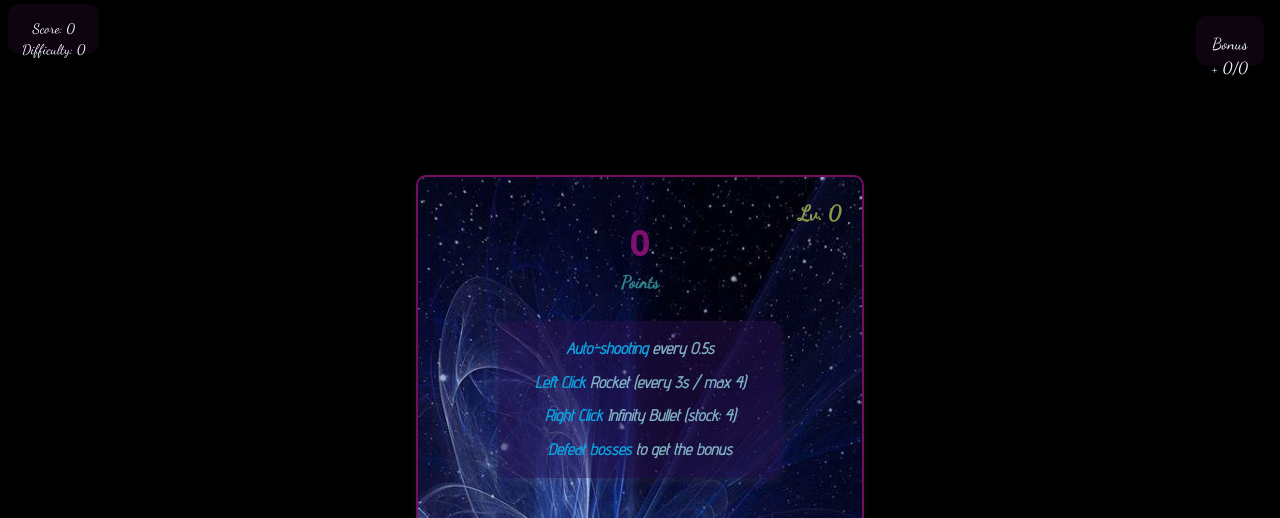
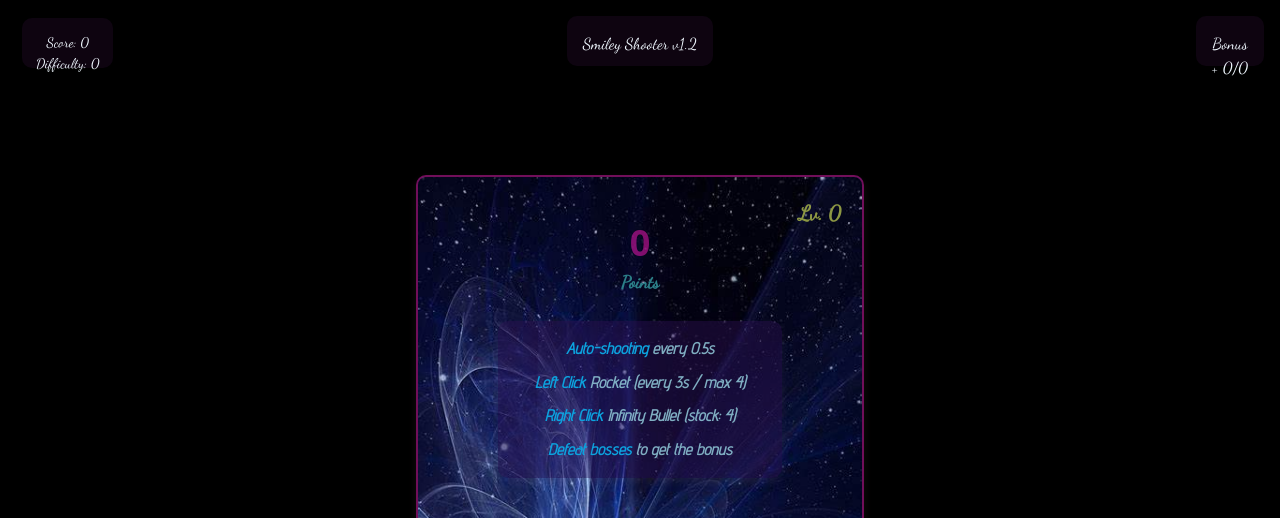
Before and after one commit to mtoanp/mtoanp.github.io, a website with bundled scripts: page index.html in a window 1280 px wide. Shown: the top 518 px of the page. Built offline with nearby package versions, Linux system fonts and the light colour scheme.

Commit message:
add version

```diff
--- a/index.html
+++ b/index.html
@@ -43,6 +43,10 @@
     <div id="modalEl"
       class="shake-element fixed inset-0 flex items-center justify-center text-center"
     >
+    <div id="version-container" class="">
+      <div id="versionEl">Smiley Shooter v1.2</div>
+    </div>
+
       <div id='modalContentEl' class="bg-white max-w-md w-full p-6">
         <div class="">
           <h1 class="text-4xl font-bold leading-none" id="bigScoreEl">0</h1>
--- a/style.css
+++ b/style.css
@@ -85,7 +85,7 @@ body {
     color: rgb(12 163 223);
 }
 
-#score-container, #bonus-container, #mto-container, #bestScore-container {
+#score-container, #bonus-container, #mto-container, #bestScore-container, #version-container {
     color: aliceblue;
     position: fixed;
     background-color: #6e217d21;
@@ -100,6 +100,11 @@ body {
     font-family: 'Dancing Script', cursive;
 }
 
+#score-container{
+    top: 1em;
+    left: 1em;
+}
+
 #bonus-container {
     top: 1em;
     right: 1em;
@@ -108,6 +113,10 @@ body {
 #bestScore-container {
     left: 1em;
     bottom: 1em;
+}
+
+#version-container {
+    top: 1em;
 }
 
 #mto-container {
```
